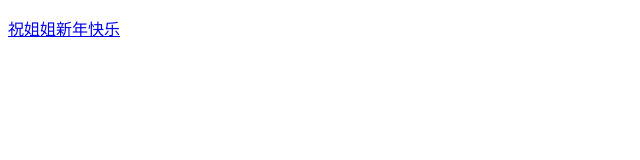
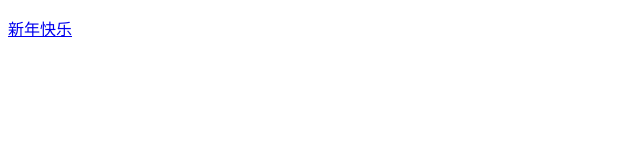
Before and after one commit to EvaMay1112/2.github.io, a plain HTML site: page index.html in a window 1280 px wide. Shown: the whole page, without its empty margins (0-640 px from the left). Drawn offline with Linux system fonts and the light colour scheme.

Commit message:
Update index.html

```diff
--- a/index.html
+++ b/index.html
@@ -7,7 +7,7 @@
 <body>
     <p>
         <a href="https://EvaMay1112.github.io/2.github.io/corestudi0.github.io/newyear
-/newyear.html" target="_blank">祝姐姐新年快乐</a><br>
+/newyear.html" target="_blank">新年快乐</a><br>
     </p>
 </body>
 </html>
```
